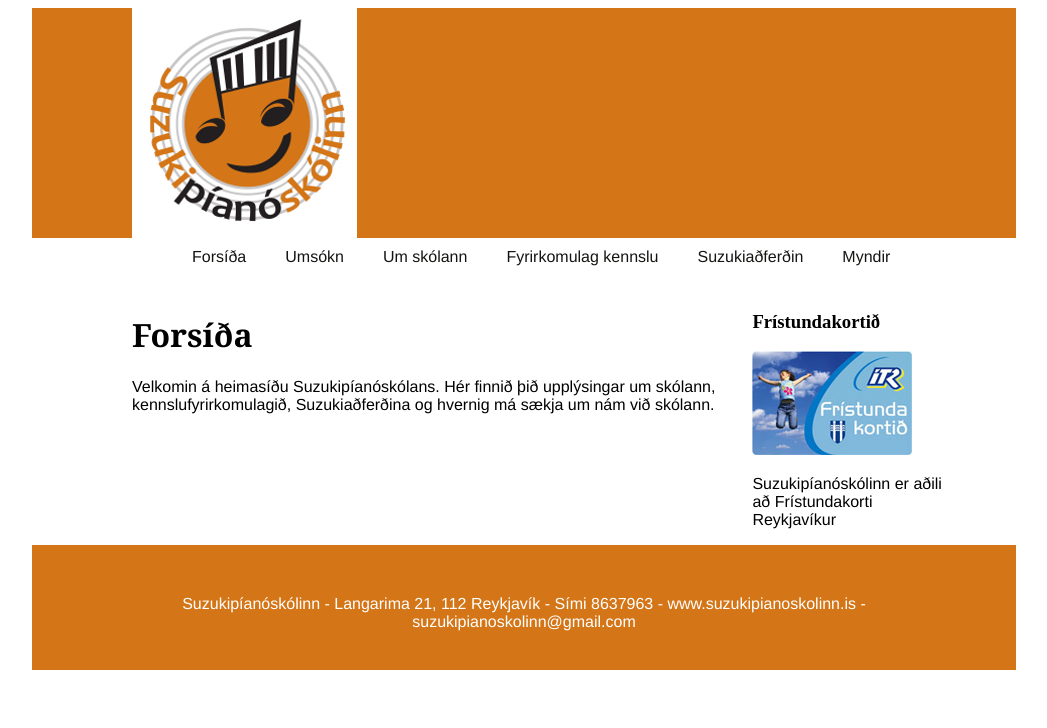
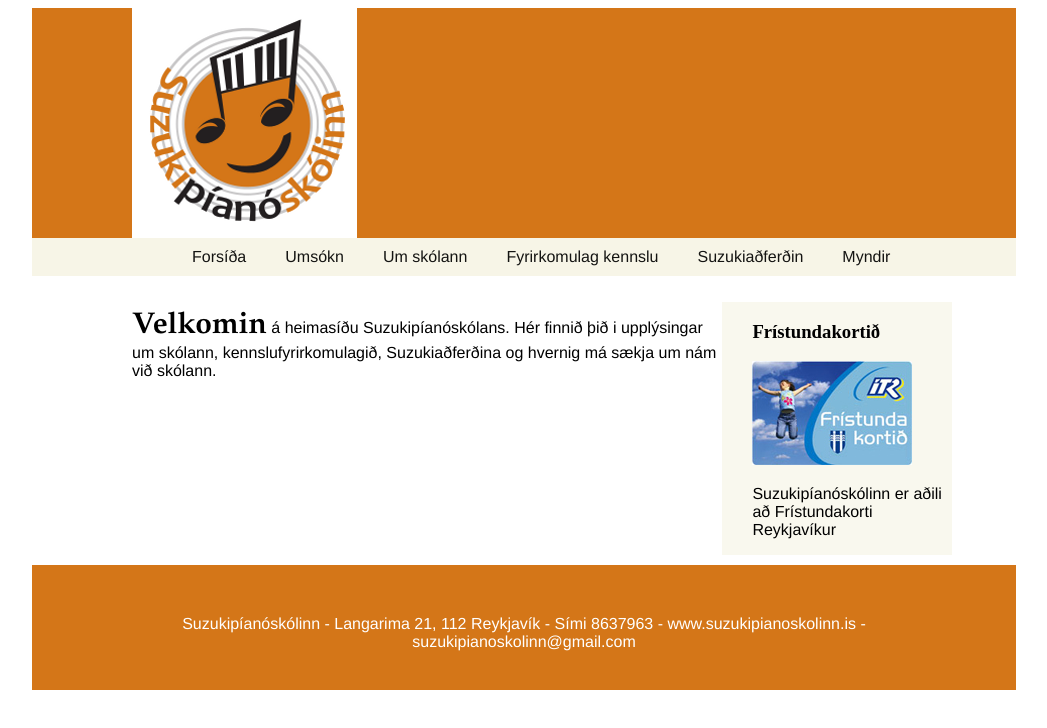
Before and after one commit to Bangsadrengur/squealing-octo-rutabaga, a plain HTML site: page index.html in a window 1280 px wide. Shown: the whole page, without its empty margins (116-1163 px from the left). Drawn offline with Linux system fonts and the light colour scheme; a web font is replaced by a local one.

Commit message:
Tók út "forsíða", bætt inn myndum og smá stýlisering

```diff
--- a/index.html
+++ b/index.html
@@ -21,11 +21,10 @@
     </ul>
     </nav>
     <div class="left">
-        <h1>Forsíða</h1>
         <p>
-        Velkomin á heimasíðu Suzukipíanóskólans. Hér finnið þið upplýsingar um
-        skólann, kennslufyrirkomulagið, Suzukiaðferðina og hvernig má sækja um nám
-        við skólann.
+        <span>Velkomin</span> á heimasíðu Suzukipíanóskólans. Hér finnið þið i
+        upplýsingar um skólann, kennslufyrirkomulagið, Suzukiaðferðina og
+        hvernig má sækja um nám við skólann.
         </p>
     </div>
     <div class="right">
--- a/stylesheet.css
+++ b/stylesheet.css
@@ -50,18 +50,29 @@
     margin-left: 100px;
 }
 
+.left span
+{
+    font-weight: bold;
+    font-size: 30px;
+    font-family: Palatino;
+}
+
 .right
 {
     width: 30%;
     float: left;
     padding-left: 30px;
     width: 200px;
+    background-color: rgba(247, 245, 231, 0.7);
+    margin-top: 10px;
+    margin-bottom: 10px;
 }
 
 nav
 {
     margin-top: -16px;
-    margin-left: 100px;
+    padding-left: 100px;
+    background-color: #f7f5e7;
 }
 
 nav ul
```
Also changed, not shown: IMG_6551.jpg (added), IMG_6666.jpg (added).
